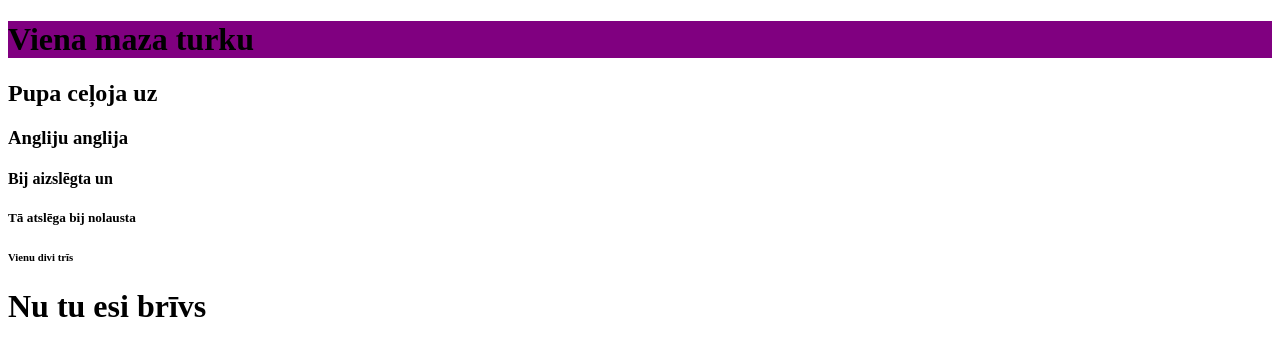
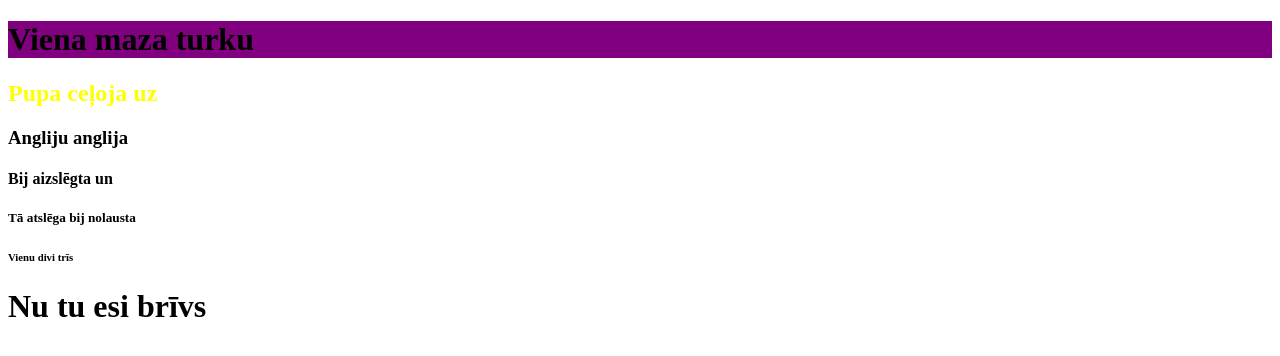
Before and after one commit to 20Estere07/w3bpage_style, a plain HTML site: page index.html in a window 1280 px wide. Drawn offline with Linux system fonts and the light colour scheme.

Commit message:
Update index.html

```diff
--- a/index.html
+++ b/index.html
@@ -7,7 +7,7 @@
 <body>
 
 <h1 style="background-color:purple;">Viena maza turku</h1>
-<h2>Pupa ceļoja uz</h2>
+<h2 style="color:yellow;">Pupa ceļoja uz</h2>
 <h3>Angliju anglija</h3>
 <h4>Bij aizslēgta un</h4>
 <h5>Tā atslēga bij nolausta</h5>
```
